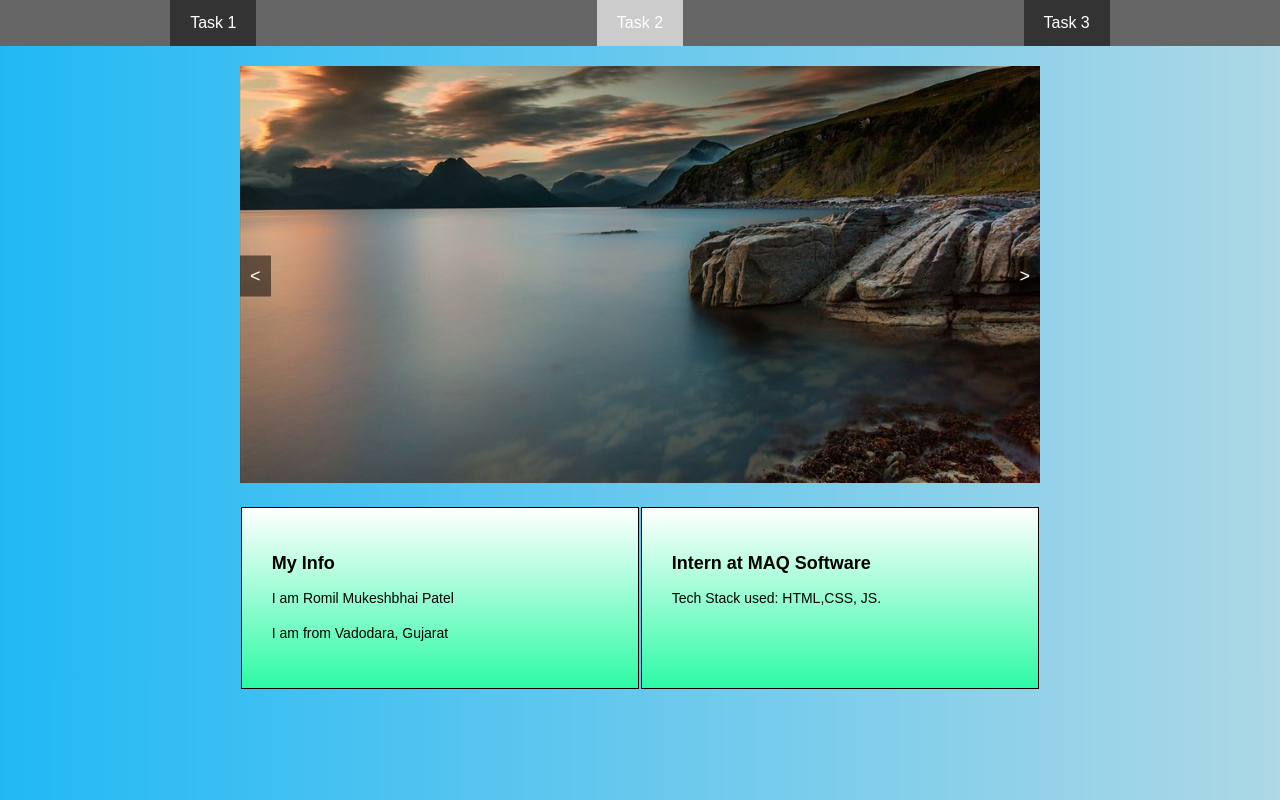
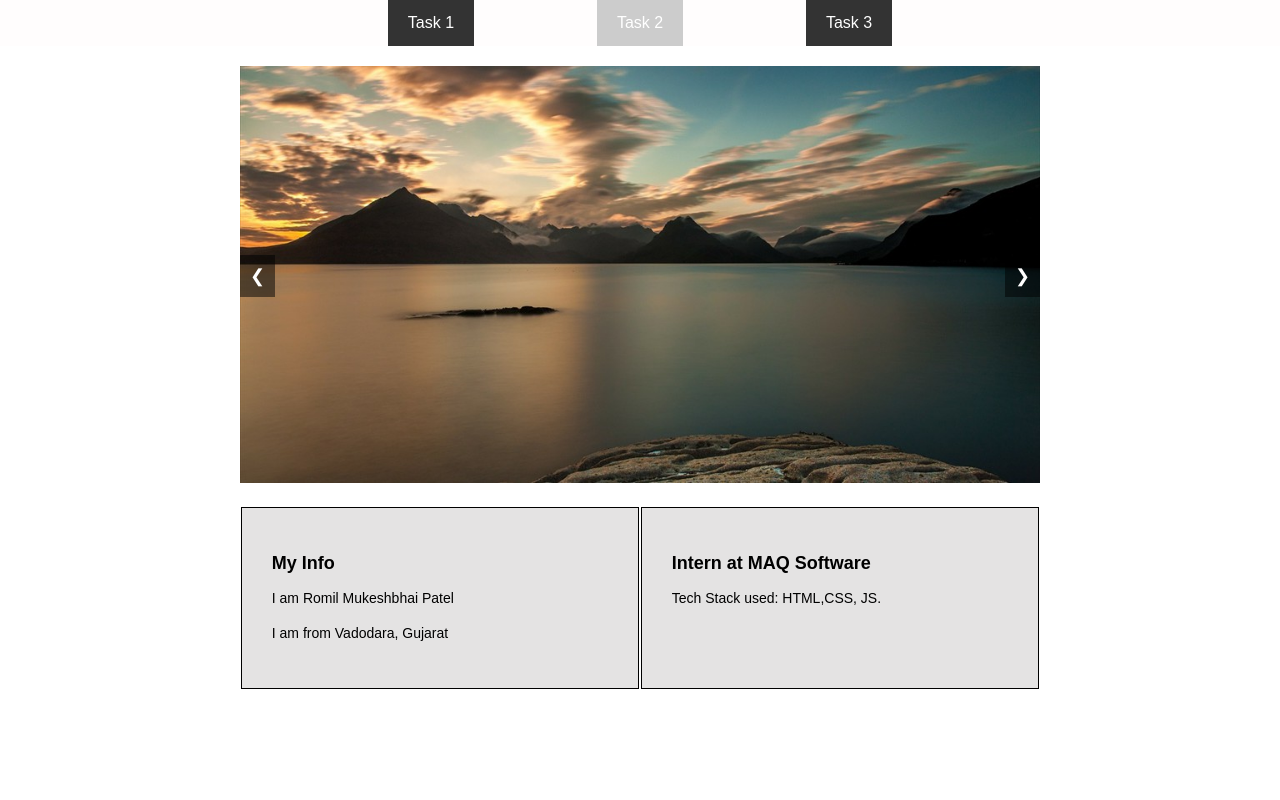
Before and after one commit to romilpatel27/web-app-, a website: page task1.html in a window 1280 px wide. Drawn offline with Linux system fonts and the light colour scheme.

Commit message:
first commit

```diff
--- a/carousel.css
+++ b/carousel.css
@@ -14,7 +14,12 @@
 
   .carousel-slide {
     display: none;
-    width: 100%; /* Ensure all slides take the same width */
+    width: 100%;
+    transition: opacity 0.5s ease; /* Add transition for opacity */
+  }
+  .carousel-slide.active {
+    display: block;
+    opacity: 1;
 }
 
   .carousel-slide img {
@@ -34,10 +39,33 @@
     transform: translateY(-50%);
   }
 
+.carousel-control:hover::after {
+    content: attr(data-tooltip);
+    position: absolute;
+    top: 50%;
+    transform: translateY(-80%);
+    background-color: rgba(0, 0, 0, 0.7);
+    color: white;
+    padding: 5px 10px;
+    border-radius: 5px;
+    font-size: 14px;
+}
+
 .prev {
   left: 0;
+  top: 50%;
+  transform: translateY(-50%);
 }
 
 .next {
   right: 0;
+  top: 50%;
+  transform: translateY(-50%);
 }
+
+.next::after {
+  right: 100%;
+  top: 50%;
+  transform: translateY(-50%);
+  white-space: nowrap; /* Prevents the text from wrapping */
+}
--- a/carousel.js
+++ b/carousel.js
@@ -1,6 +1,6 @@
 // carousel.js
 
-document.addEventListener('DOMContentLoaded', function () {
+/*document.addEventListener('DOMContentLoaded', function () {
     const slides = document.querySelectorAll('.carousel-slide');
     let currentSlide = 0;
 
@@ -19,4 +19,46 @@ document.addEventListener('DOMContentLoaded', function () {
     document.querySelector('.next').addEventListener('click', function () {
       showSlide(currentSlide + 1);
     });
-  });
+  });*/
+
+  document.addEventListener("DOMContentLoaded", function() {
+    const slides = document.querySelectorAll(".carousel-slide");
+    let slideIndex = 0;
+    const intervalTime = 5000; // Set the time between automatic transitions in milliseconds
+
+    function showSlide(index) {
+        slides.forEach(slide => slide.classList.remove('active'));
+        if (index < 0) {
+            slideIndex = slides.length - 1;
+        } else if (index >= slides.length) {
+            slideIndex = 0;
+        }
+        slides[slideIndex].classList.add('active');
+    }
+
+    function nextSlide() {
+        showSlide(slideIndex += 1);
+    }
+
+    function prevSlide() {
+        showSlide(slideIndex -= 1);
+    }
+
+    // Automatic transition
+    setInterval(nextSlide, intervalTime);
+
+    // Manual transition on button click
+    const prevBtn = document.querySelector(".prev");
+    const nextBtn = document.querySelector(".next");
+
+    prevBtn.addEventListener("click", function() {
+        prevSlide();
+    });
+
+    nextBtn.addEventListener("click", function() {
+        nextSlide();
+    });
+
+    // Show the first slide initially
+    showSlide(slideIndex);
+});
--- a/server.js
+++ b/server.js
@@ -65,6 +65,6 @@ app.get('/JoinData', async (req, res) => {
 
 
 // Start the server
-app.listen(port, () => {
+app.listen(port, '0.0.0.0', () => {
     console.log(`Server running at http://localhost:${port}`);
 });
--- a/styles.css
+++ b/styles.css
@@ -2,18 +2,19 @@
 body {
   margin: 0;
   font-family: Arial, sans-serif;
-  background: linear-gradient(to left, lightblue, rgb(33, 185, 245)); /* Add gradient background */
+  background-color: rgb(255, 255, 255);
 
 }
 
 .navbar-container {
-  background-color: rgb(102, 102, 102); /* Red background for the navbar container */
+  background-color: rgb(255, 253, 253); /* Red background for the navbar container */
 }
 
 .navbar {
   overflow: hidden;
   display: flex;
-  justify-content: space-around; /* Spread the items evenly */
+  justify-content: space-evenly; /* Spread the items evenly */
+  margin: 0px 265px;
 }
 
 .navbar a {
@@ -31,7 +32,8 @@ body {
 
 /* Set the background colors for each task */
 .task1 {
-  background-color: #333; /* Dark gray for Task 1 */
+  background-color: #333;
+   /* Dark gray for Task 1 */
 }
 
 .task2 {
@@ -59,9 +61,8 @@ body {
 .personal-info-box {
   width: 49.8%; /* Adjust the width as needed */
   max-width: 600px;
-  background: linear-gradient(to bottom, white, rgb(45, 250, 165)); /* Add gradient background */
 
-  background-color: #f9f9f9;
+  background-color: rgb(228, 227, 227);
   border: 1px solid #000000;
   padding: 30px;
   box-sizing: border-box; /* Ensure padding is included in the width */
--- a/task1.html
+++ b/task1.html
@@ -5,7 +5,7 @@
 <head>
   <meta charset="UTF-8">
   <meta name="viewport" content="width=device-width, initial-scale=1.0">
-  <title>Task 1</title>
+  <title>Carousel</title>
   <link rel="stylesheet" href="styles.css">
   <link rel="stylesheet" href="carousel.css">
 </head>
@@ -33,8 +33,9 @@
       <!-- Add more slides as needed -->
 
       <!-- Previous and Next buttons -->
-      <button class="carousel-control prev">&lt;</button>
-      <button class="carousel-control next">&gt;</button>
+      <button class="carousel-control prev" data-tooltip="Previous">&#10094;</button>
+      <button class="carousel-control next" data-tooltip="Next">&#10095;</button>
+
     </div>
 
   </div>
```
Also changed, not shown: Index.html (+1 -0 lines), script.js (added, +7 -0 lines), task2.html (+2 -2 lines), task3.html (+3 -3 lines). Lines whose indentation alone changed are shown as unchanged.
